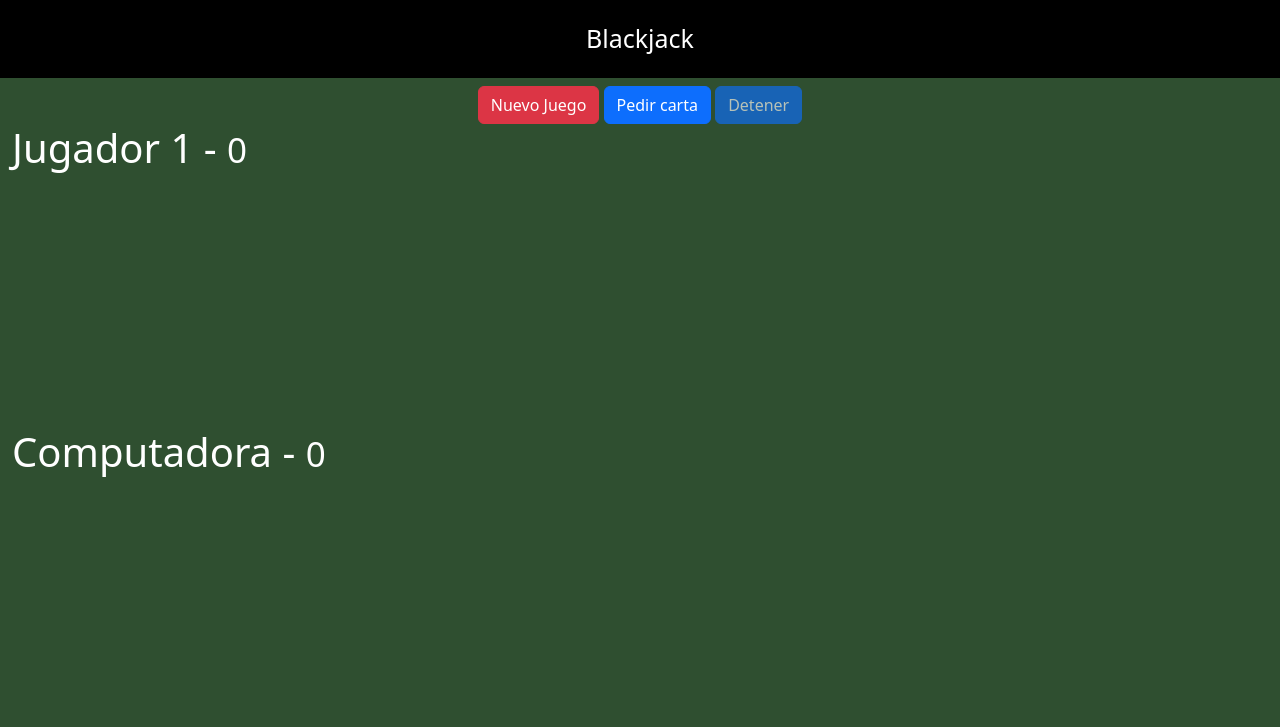
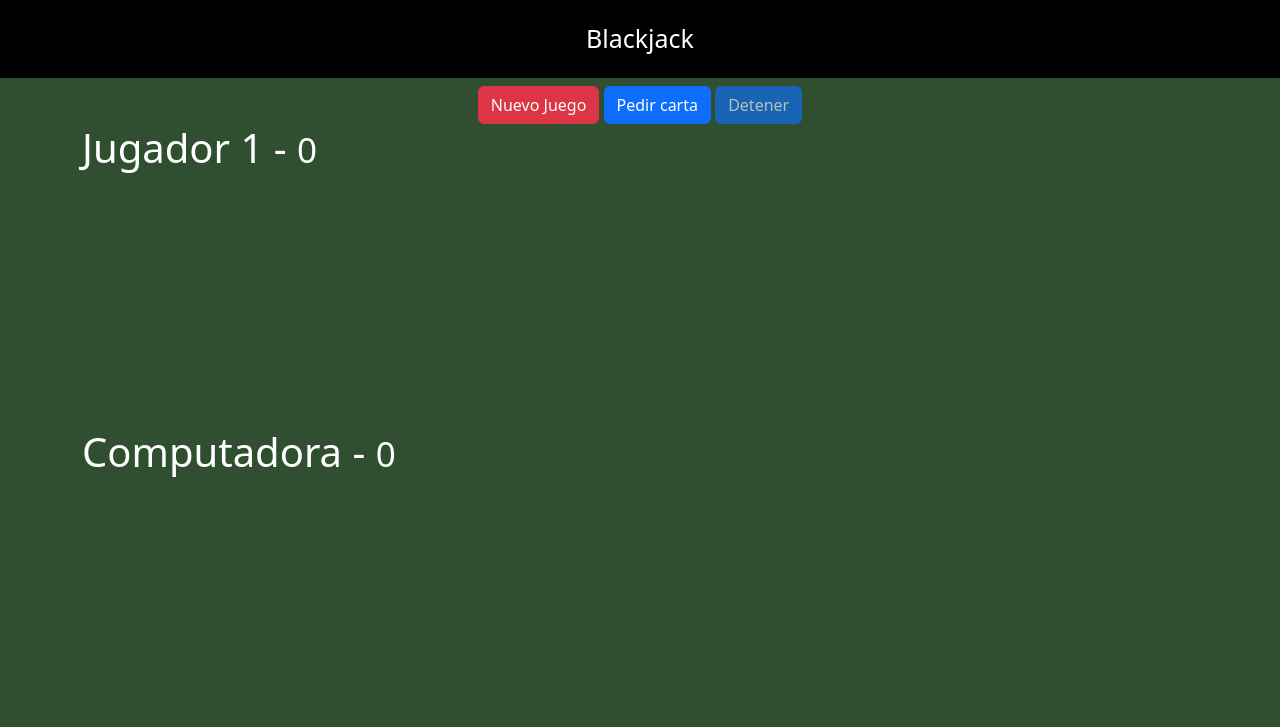
Before and after one commit to jonathanG29/blackjack, a website built with Vite: page index.html in a window 1280 px wide. Built offline with nearby package versions, Linux system fonts and the light colour scheme.

Commit message:
Envolver el contenido en un container de Bootstrap
Habia un .row fuera de cualquier .container y otros con "row container"
en el mismo elemento. Los margenes negativos de .row podian causar
scroll horizontal. Ahora todo va dentro de <main class="container">.

```diff
--- a/index.html
+++ b/index.html
@@ -15,6 +15,8 @@
         Blackjack
     </header>
 
+    <main class="container">
+
         <div class="row mt-2">
             <div id="divBotones" class="col text-center">
 
@@ -27,7 +29,7 @@
             </div>
         </div>
 
-    <div class="row container">
+        <div class="row">
             <div class="col">
 
                 <h1>Jugador 1 - <small id="puntos-jugador">0</small></h1>
@@ -38,7 +40,7 @@
             </div>
         </div>
 
-    <div class="row container mt-2">
+        <div class="row mt-2">
             <div class="col">
 
                 <h1>Computadora - <small id="puntos-computadora">0</small></h1>
@@ -49,6 +51,8 @@
             </div>
         </div>
 
+    </main>
+
     <script type="module" src="/main.js"></script>
   </body>
 </html>
```
Lines whose indentation alone changed are shown as unchanged.
